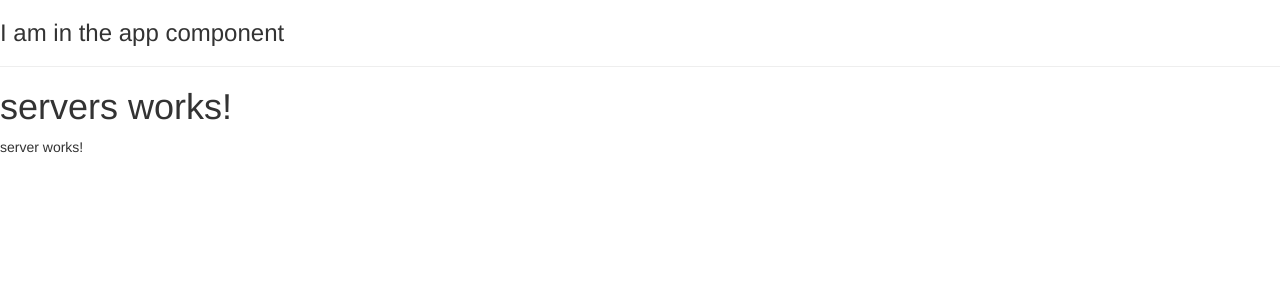
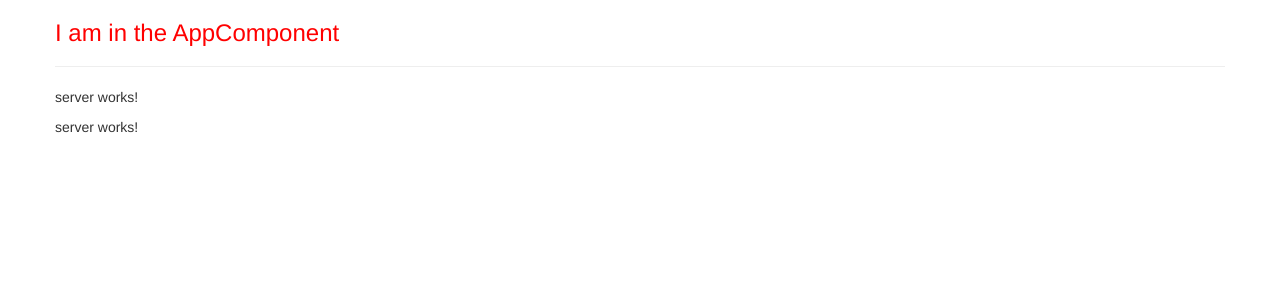
Before and after one commit to ArslanRama/my-first-angular-app, an Angular app: page / in a window 1280 px wide. Shown: the top 300 px of the page. Built offline with nearby package versions, Linux system fonts and the light colour scheme.

Commit message:
add style

```diff
--- a/src/app/app.component.css
+++ b/src/app/app.component.css
@@ -0,0 +1,3 @@
+h3 {
+    color: darkblue;
+}
--- a/src/app/app.component.html
+++ b/src/app/app.component.html
@@ -1,4 +1,11 @@
-<h3>I am in the app component</h3>
-<hr>
-<app-servers></app-servers>
-<app-server></app-server>
+<div class="container">
+
+  <div class="row">
+    <div class="col">
+      <h3>I am in the AppComponent</h3>
+      <hr>
+      <app-servers></app-servers>
+      <app-server></app-server>
+    </div>
+  </div>
+</div>
--- a/src/app/app.component.ts
+++ b/src/app/app.component.ts
@@ -3,7 +3,12 @@ import { Component } from '@angular/core';
 @Component({
   selector: 'app-root',
   templateUrl: './app.component.html',
-  styleUrls: ['./app.component.css']
+  // styleUrls: ['./app.component.css']
+  styles: [`
+    h3 {
+      color: red;
+    }
+  `]
 })
 export class AppComponent {
 }
--- a/src/app/server/server.component.ts
+++ b/src/app/server/server.component.ts
@@ -3,7 +3,6 @@ import { Component } from '@angular/core';
 @Component({
   selector: 'app-server',
   templateUrl: './server.component.html',
-  styleUrls: ['./server.component.css']
 })
 export class ServerComponent {
 
--- a/src/app/servers/servers.component.html
+++ b/src/app/servers/servers.component.html
@@ -1 +1 @@
-<h1>servers works!</h1>
+<h3>servers works!</h3>
--- a/src/app/servers/servers.component.ts
+++ b/src/app/servers/servers.component.ts
@@ -1,10 +1,11 @@
-import { Component } from '@angular/core';
+import { Component, OnInit } from '@angular/core';
 
 @Component({
   selector: 'app-servers',
-  templateUrl: './servers.component.html',
-  styleUrls: ['./servers.component.css']
+  template: '<app-server><app-server></app-server></app-server>',
 })
-export class ServersComponent {
-
+export class ServersComponent implements OnInit {
+  constructor() { }
+  ngOnInit() {
+  }
 }
```
Also changed, not shown: src/app/app.module.ts (line endings or trailing spaces), src/app/server/server.component.css (deleted), src/app/servers/servers.component.css (deleted).
